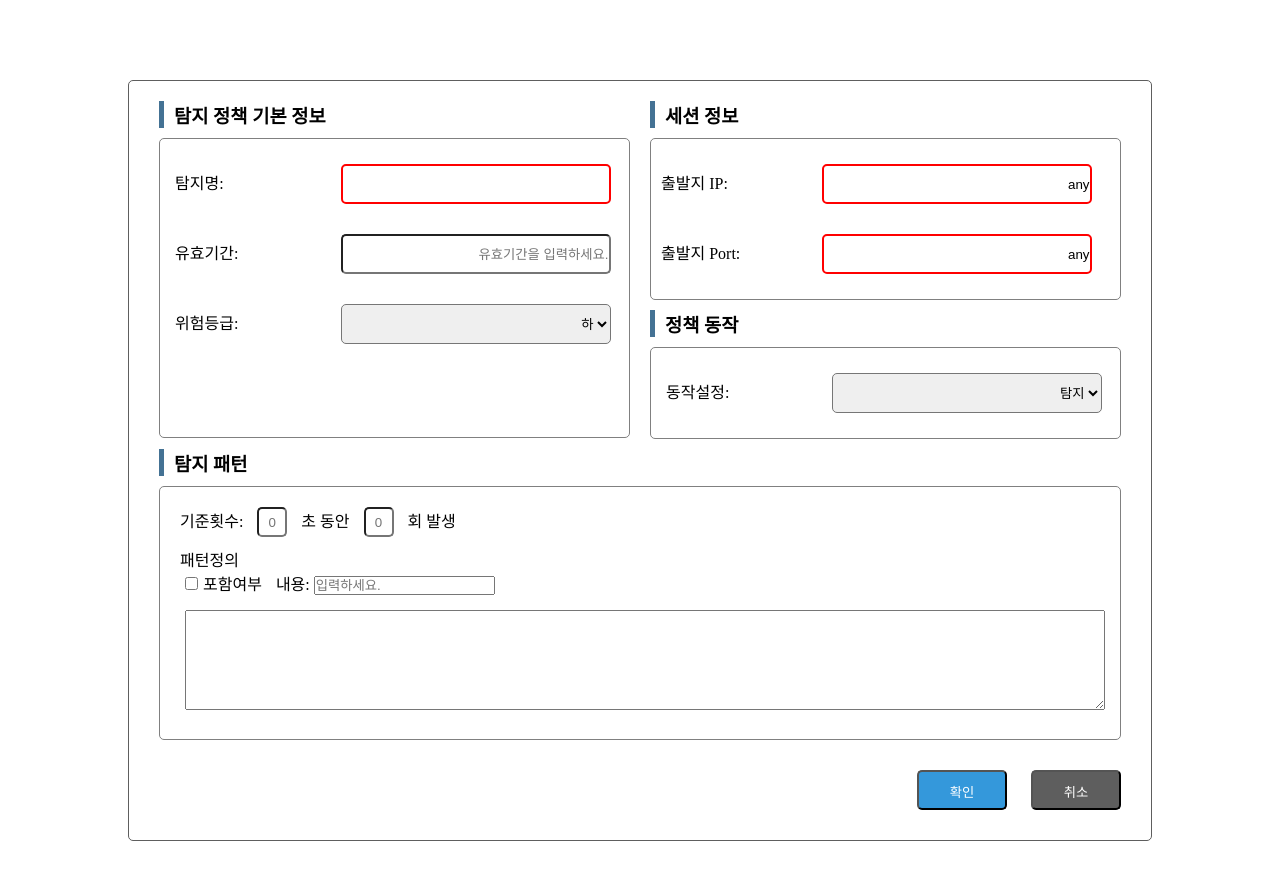
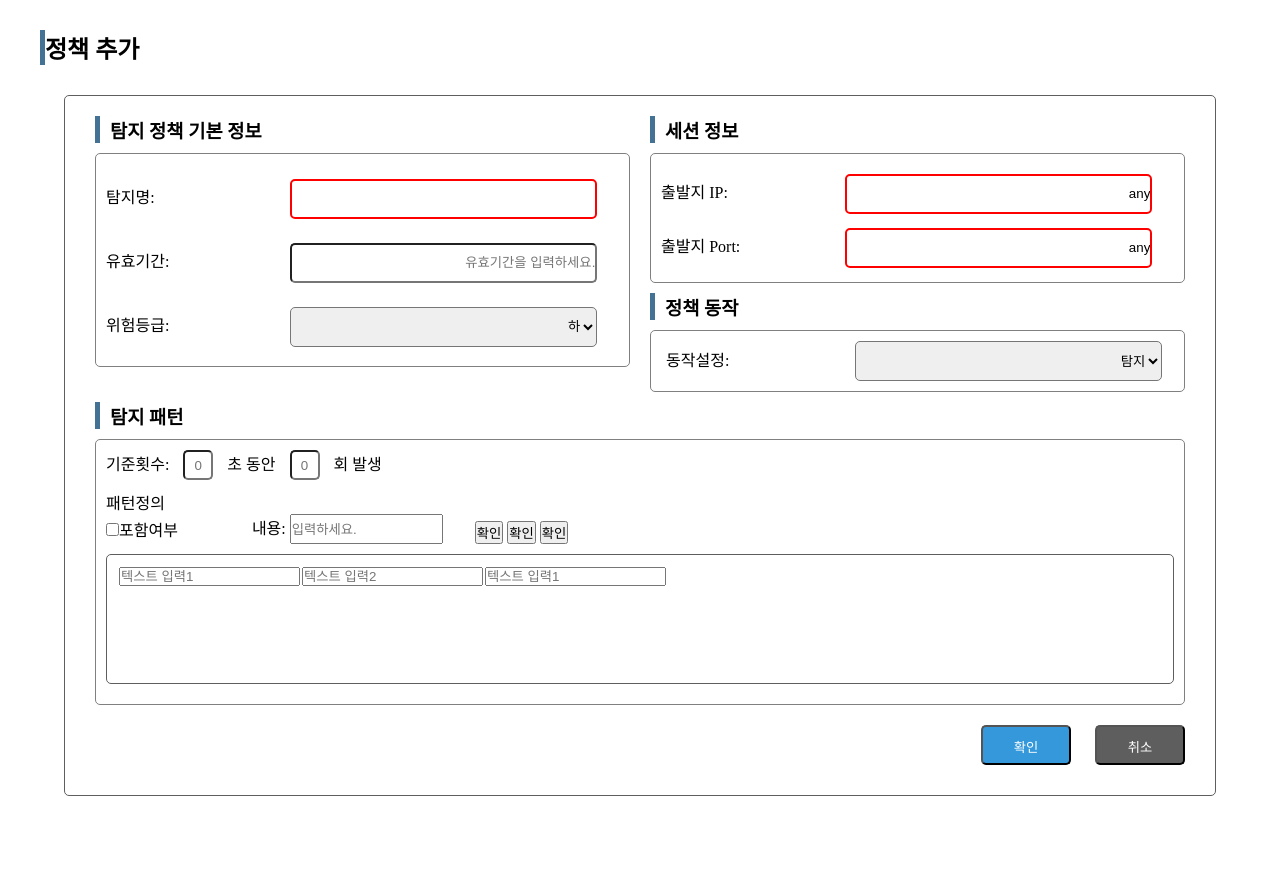
Before and after one commit to Salieri1126/Sentinal_JAVA, a plain HTML site: page src/main/resources/templates/insertPolicy.html in a window 1280 px wide. After the commit the page ends 826 px from the top, so only its background shows below. Drawn offline with Linux system fonts and the light colour scheme.

Commit message:
2023-12-06  10:29  /hanjy

```diff
--- a/src/main/resources/static/css/changePolicyStyle.css
+++ b/src/main/resources/static/css/changePolicyStyle.css
@@ -4,6 +4,10 @@
       padding: 0;
     }
 
+header {
+	margin-top: 30px;
+	margin-left: 30px;
+}
 /* 글자앞 |  */
 .hline{
 	margin-left: 10px;
@@ -19,11 +23,12 @@
 }
 
  .container {
-  	width: 80%;
-   	margin: 80px auto;
+  	width: 90%;
+   	margin: 30px auto;
   	border: 1px solid #5e5e5e;
   	border-radius: 5px;
   	padding: 20px;
+
 }
 
     .section {
@@ -43,7 +48,7 @@
     .section input, .section select {
       display: block;
       width: 80%;
-      margin: 5px auto;
+
     }
 
     .table {
@@ -61,11 +66,13 @@
     .left {
       float: left;
       width: 50%;
+      height: 45%;
     }
 
     .right {
       float: right;
       width: 50%;
+      height: 45%;
     }
 
     .clear {
@@ -73,8 +80,9 @@
     }
 
     .label {
-      	display: inline-block;
- 		width: 100%;
+      	display: block;
+    width: 100%;
+    margin-bottom: 10px;
 
     }
 /* 각 세션 세부설정 */
@@ -99,32 +107,29 @@
       height: 40px;
       border-radius: 5px;
       text-align: right;
-      margin: 15px 0;
     }
-	.left .section{
-		height: 300px;
+
+	.left .section .label{
+		margin: 20px 0;
 	}
-
 	.section[name="r_section"] .label{
-		margin: 20px 0;
+		margin: 15px 0;
 	}
 	.section[name="r_section"] .input{
 
 		height: 35px;
-	}
-	.section[name="b_section"] {
-		text-align : left;
 	}
 
 
 /* 패턴정의부분 */
 	.section3 {
     background-color: #fff;
-    padding: 20px;
+    padding: 10px;
     margin : 10px;
-    margin-bottom: 20px;
     border: 1px solid gray;
     border-radius: 5px;
+	text-align : left;
+	height: 45%;
 }
 
 
@@ -137,11 +142,6 @@
     margin-bottom: 10px;
 }
 
-
-
-.label3 input[type="checkbox"] {
-    width: auto;
-}
 .secT , .numT{
 	width: 30px;
 	height:30px;
@@ -149,10 +149,7 @@
 	text-align: center;
 	margin: 0px 10px;
 }
-section3 .label input[type="text"] {
-    flex-grow: 1;
-    margin-left: 10px;
-}
+
 
 section3 .b_se {
     display: flex;
@@ -163,14 +160,32 @@ section3 .b_se {
 
 section3 .label h3 p{
 	border-bottom:1px solid #5e5e5e;
-	width: ;
+
 }
 
+.pattern {
+	padding:5px;
+	margin:5px 0;
+	width:100%;
+}
 .label3,
 .label4 {
     display: inline-block;
-    vertical-align: top; /* 상단 정렬을 위해 추가 */
-    margin-right: 10px; /* 간격을 조절할 수 있습니다. */
+    vertical-align: middle;
+    margin-bottom: 10px;
+}
+
+.label3 span{
+	text-align: center;
+
+}
+.label4 {
+
+    margin-left: 70px; /* Adjust the margin as needed */
+}
+.label4 input{
+	height:30px;
+	width:70%;
 }
     .button1, .button2 {
       display: inline-block;
@@ -188,16 +203,20 @@ section3 .label h3 p{
 	.button2{
 		background-color:#5e5e5e;
 	}
-    .checkbox {
-      display: inline-block;
-      width: 20px;
-      margin: 5px;
-    }
 
-    .textarea {
-      display: block;
-      width: 100%;
-      height: 100px;
-      margin: 5px;
-      overflow-y: scroll;
-    }
+.contentT {
+	width: 100%;
+	height: 130px;
+	border: 1px solid #5e5e5e;
+	padding: 10px;
+	border-radius:5px;
+	overflow: scroll;
+
+}
+.contentT span{
+	display:block;
+
+}
+h8 {
+	margin:5px 0px;
+}
--- a/src/main/resources/templates/insertPolicy.html
+++ b/src/main/resources/templates/insertPolicy.html
@@ -10,6 +10,11 @@
 </head>
 
 <body>
+	<header>
+		<div class="hline">
+	    	<h2>정책 추가</h2>
+		</div>
+	</header>
 	<form class="container" id="policyForm" action="/admin/menu/readPolicy/insertPolicy" method="post" onsubmit="return validateForm()">
 	    <div class="left">
 			<div class="hline">
@@ -86,8 +91,18 @@
 					      	<div class="label4">내용:
 					        	<input type="text" placeholder="입력하세요.">
 					    	</div>
+
+					    	<button>확인</button>
+			    			<button>확인</button>
+			    			<button>확인</button>
 						</div>
-					    <textarea class="textarea" name="내용"></textarea>
+					    <div class="contentT">
+								<table>
+									<td><input type="text" placeholder="텍스트 입력1"></td>
+            						<td><input type="text" placeholder="텍스트 입력2"></td>
+            						<td><input type="text" placeholder="텍스트 입력1"></td>
+								</table>
+						</div>
 				</div>
 	      </div>
 
```
Also changed, not shown: src/main/resources/templates/updatePolicy.html (+37 -21 lines), src/main/resources/templates/viewPolicy.html (+47 -45 lines).
